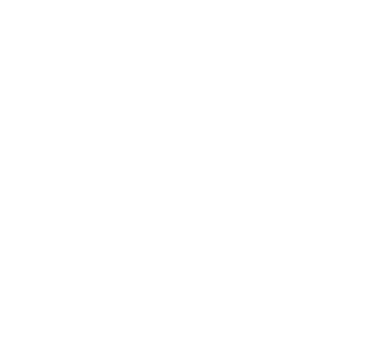
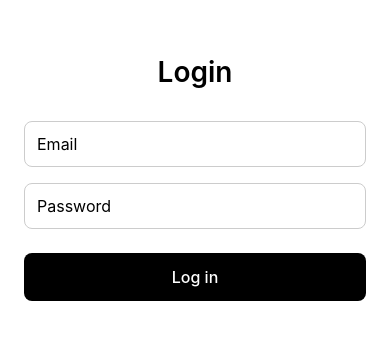
Before and after one commit to a-nester/RemoteOrder, a React Native app: screen / in a window 390 px wide. Shown: the part 244-584 px from the top of the page. Built offline with nearby package versions, Linux system fonts and the light colour scheme.

Commit message:
Login screen

```diff
--- a/src/app/AppRouter.tsx
+++ b/src/app/AppRouter.tsx
@@ -1,21 +1,44 @@
-import { useAuthStore } from "../store/auth.store";
+// src/app/AppRouter.tsx
+import { useState } from "react";
+import LoginScreen from "../screens/LoginScreen";
 import AdminHomeScreen from "../screens/admin/AdminHomeScreen";
 import ManagerHomeScreen from "../screens/manager/ManagerHomeScreen";
 import ClientHomeScreen from "../screens/client/ClientHomeScreen";
-import LoginScreen from "../screens/LoginScreen";
+
+// Мок користувачів
+const USERS = [
+  { email: "admin@test.com", password: "123456", role: "admin" },
+  { email: "manager@test.com", password: "123456", role: "manager" },
+  { email: "client@test.com", password: "123456", role: "client" },
+];
 
 export default function AppRouter() {
-  const user = useAuthStore((s) => s.user);
+  const [user, setUser] = useState<any>(null);
 
-  if (!user) return <LoginScreen />;
+  const handleLogin = (email: string, password: string) => {
+    const found = USERS.find(
+      (u) => u.email === email && u.password === password,
+    );
+    if (found) {
+      console.log("✅ Logged in", found);
+      setUser(found);
+    } else {
+      console.log("❌ Login failed", { email, password });
+      alert("Невірний email або пароль");
+    }
+  };
+
+  if (!user) {
+    return <LoginScreen onLogin={handleLogin} />;
+  }
 
   switch (user.role) {
     case "admin":
-      return <AdminHomeScreen />;
+      return <AdminHomeScreen onLogout={() => setUser(null)} />;
     case "manager":
-      return <ManagerHomeScreen />;
+      return <ManagerHomeScreen onLogout={() => setUser(null)} />;
     case "client":
-      return <ClientHomeScreen />;
+      return <ClientHomeScreen onLogout={() => setUser(null)} />;
     default:
       return null;
   }
--- a/src/screens/LoginScreen.tsx
+++ b/src/screens/LoginScreen.tsx
@@ -1,3 +1,80 @@
-export default function LoginScreen() {
-  return null;
+// src/screens/LoginScreen.tsx
+import { useState } from "react";
+import {
+  View,
+  Text,
+  TextInput,
+  TouchableOpacity,
+  StyleSheet,
+} from "react-native";
+
+type Props = {
+  onLogin: (email: string, password: string) => void;
+};
+
+export default function LoginScreen({ onLogin }: Props) {
+  const [email, setEmail] = useState("");
+  const [password, setPassword] = useState("");
+
+  return (
+    <View style={styles.container}>
+      <Text style={styles.title}>Login</Text>
+
+      <TextInput
+        style={styles.input}
+        placeholder="Email"
+        value={email}
+        onChangeText={setEmail}
+        autoCapitalize="none"
+        keyboardType="email-address"
+      />
+
+      <TextInput
+        style={styles.input}
+        placeholder="Password"
+        value={password}
+        onChangeText={setPassword}
+        secureTextEntry
+      />
+
+      <TouchableOpacity
+        style={styles.button}
+        onPress={() => onLogin(email, password)}
+      >
+        <Text style={styles.buttonText}>Log in</Text>
+      </TouchableOpacity>
+    </View>
+  );
 }
+
+const styles = StyleSheet.create({
+  container: {
+    flex: 1,
+    justifyContent: "center",
+    padding: 24,
+    backgroundColor: "#fff",
+  },
+  title: {
+    fontSize: 28,
+    fontWeight: "600",
+    marginBottom: 32,
+    textAlign: "center",
+  },
+  input: {
+    width: "100%",
+    borderWidth: 1,
+    borderColor: "#ccc",
+    borderRadius: 8,
+    padding: 12,
+    marginBottom: 16,
+    fontSize: 16,
+  },
+  button: {
+    backgroundColor: "#000",
+    padding: 14,
+    borderRadius: 8,
+    alignItems: "center",
+    marginTop: 8,
+  },
+  buttonText: { color: "#fff", fontSize: 16, fontWeight: "500" },
+});
--- a/src/screens/admin/AdminHomeScreen.tsx
+++ b/src/screens/admin/AdminHomeScreen.tsx
@@ -1,9 +1,35 @@
-import { View, Text } from "react-native";
+// src/screens/admin/AdminHomeScreen.tsx
+import { View, Text, TouchableOpacity, StyleSheet } from "react-native";
 
-export default function AdminHomeScreen() {
+type Props = { onLogout?: () => void };
+
+export default function AdminHomeScreen({ onLogout }: Props) {
   return (
-    <View>
-      <Text>Admin Home</Text>
+    <View style={styles.container}>
+      <Text style={styles.title}>Admin Home</Text>
+      <Text style={styles.text}>Вітаю! Це сторінка адміністратора.</Text>
+      <TouchableOpacity style={styles.button} onPress={onLogout}>
+        <Text style={styles.buttonText}>Log out</Text>
+      </TouchableOpacity>
     </View>
   );
 }
+
+const styles = StyleSheet.create({
+  container: {
+    flex: 1,
+    justifyContent: "center",
+    alignItems: "center",
+    padding: 24,
+    backgroundColor: "#f2f2f2",
+  },
+  title: { fontSize: 28, fontWeight: "700", marginBottom: 16 },
+  text: { fontSize: 18, marginBottom: 32 },
+  button: {
+    backgroundColor: "#000",
+    padding: 14,
+    borderRadius: 8,
+    alignItems: "center",
+  },
+  buttonText: { color: "#fff", fontSize: 16, fontWeight: "500" },
+});
--- a/src/screens/client/ClientHomeScreen.tsx
+++ b/src/screens/client/ClientHomeScreen.tsx
@@ -1,9 +1,37 @@
-import { View, Text } from "react-native";
+// src/screens/client/ClientHomeScreen.tsx
+import { View, Text, TouchableOpacity, StyleSheet } from "react-native";
 
-export default function ClientHomeScreen() {
+type Props = { onLogout?: () => void };
+
+export default function ClientHomeScreen({ onLogout }: Props) {
   return (
-    <View>
-      <Text>Client Home</Text>
+    <View style={styles.container}>
+      <Text style={styles.title}>Client Home</Text>
+      <Text style={styles.text}>
+        Це сторінка клієнта. Можна робити замовлення.
+      </Text>
+      <TouchableOpacity style={styles.button} onPress={onLogout}>
+        <Text style={styles.buttonText}>Log out</Text>
+      </TouchableOpacity>
     </View>
   );
 }
+
+const styles = StyleSheet.create({
+  container: {
+    flex: 1,
+    justifyContent: "center",
+    alignItems: "center",
+    padding: 24,
+    backgroundColor: "#fff3e0",
+  },
+  title: { fontSize: 28, fontWeight: "700", marginBottom: 16 },
+  text: { fontSize: 18, marginBottom: 32 },
+  button: {
+    backgroundColor: "#000",
+    padding: 14,
+    borderRadius: 8,
+    alignItems: "center",
+  },
+  buttonText: { color: "#fff", fontSize: 16, fontWeight: "500" },
+});
--- a/src/screens/manager/ManagerHomeScreen.tsx
+++ b/src/screens/manager/ManagerHomeScreen.tsx
@@ -1,9 +1,37 @@
-import { View, Text } from "react-native";
+// src/screens/manager/ManagerHomeScreen.tsx
+import { View, Text, TouchableOpacity, StyleSheet } from "react-native";
 
-export default function ManagerHomeScreen() {
+type Props = { onLogout?: () => void };
+
+export default function ManagerHomeScreen({ onLogout }: Props) {
   return (
-    <View>
-      <Text>Manager Home</Text>
+    <View style={styles.container}>
+      <Text style={styles.title}>Manager Home</Text>
+      <Text style={styles.text}>
+        Це сторінка менеджера. Тут збираємо замовлення.
+      </Text>
+      <TouchableOpacity style={styles.button} onPress={onLogout}>
+        <Text style={styles.buttonText}>Log out</Text>
+      </TouchableOpacity>
     </View>
   );
 }
+
+const styles = StyleSheet.create({
+  container: {
+    flex: 1,
+    justifyContent: "center",
+    alignItems: "center",
+    padding: 24,
+    backgroundColor: "#e0f7fa",
+  },
+  title: { fontSize: 28, fontWeight: "700", marginBottom: 16 },
+  text: { fontSize: 18, marginBottom: 32 },
+  button: {
+    backgroundColor: "#000",
+    padding: 14,
+    borderRadius: 8,
+    alignItems: "center",
+  },
+  buttonText: { color: "#fff", fontSize: 16, fontWeight: "500" },
+});
```
